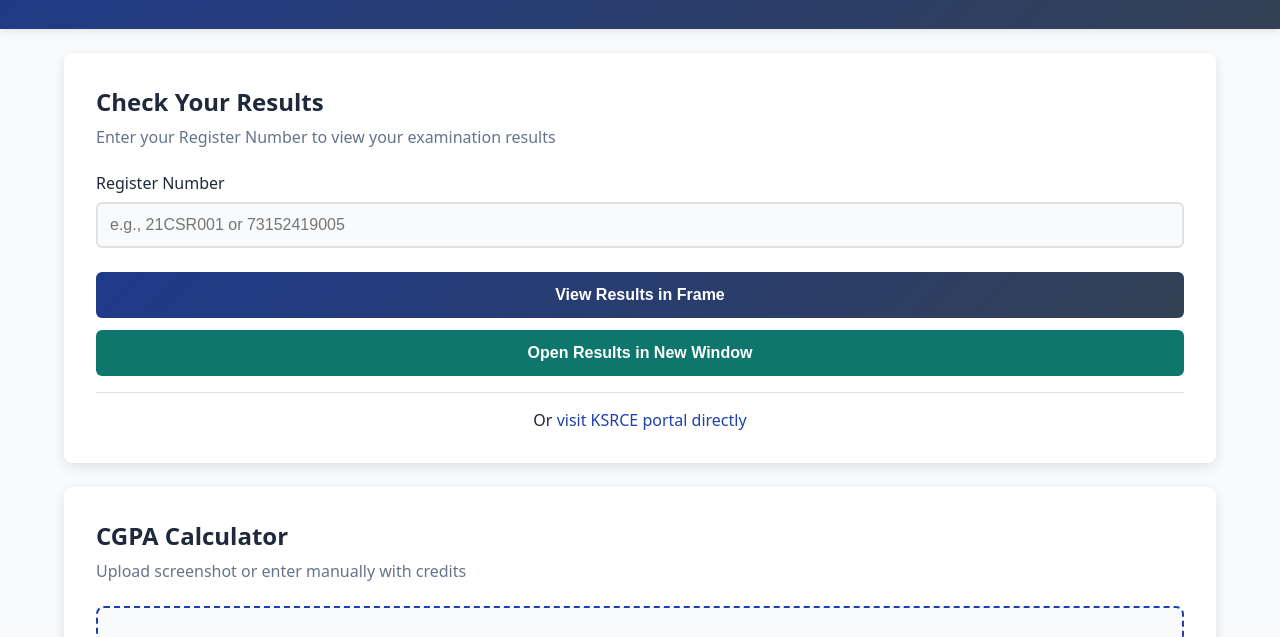
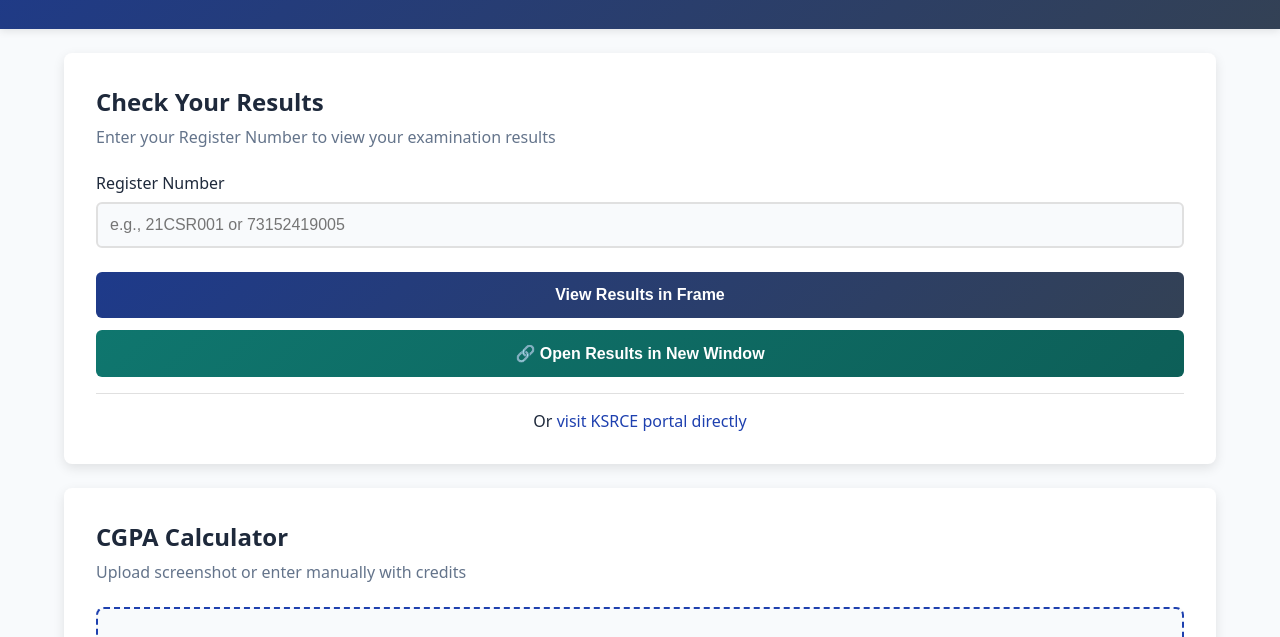
Before and after one commit to Duraib04/Student_CGPA_CALCULATOR, a plain HTML site: page index.html in a window 1280 px wide. Shown: the part 108-745 px from the top of the page. Drawn offline with Linux system fonts and the light colour scheme.

Commit message:
Fix new window button - use native form submission
- Replaced JavaScript function with native HTML form submission
- Created separate forms for iframe and new window viewing
- Shared regno input field between both forms
- Better reliability with native form POST
- Added icon and improved button styling
- Removed complex JavaScript function in favor of simpler approach

```diff
--- a/index.html
+++ b/index.html
@@ -24,26 +24,35 @@
       <h2>Check Your Results</h2>
       <p class="instructions">Enter your Register Number to view your examination results</p>
 
-      <form id="resultForm" method="post" action="https://www.ksrceresults.com/" target="resultsFrame">
-        <input type="hidden" name="webresult" value="Webresult">
-
       <div class="form-group">
         <label for="regno">Register Number</label>
         <input
           type="text"
           id="regno"
-            name="regno"
           class="form-input"
           placeholder="e.g., 21CSR001 or 73152419005"
           required>
       </div>
 
+      <!-- Form for viewing in frame -->
+      <form id="resultForm" method="post" action="https://www.ksrceresults.com/" target="resultsFrame" style="display: inline-block; width: 100%;">
+        <input type="hidden" name="webresult" value="Webresult">
+        <input type="hidden" id="regnoHidden1" name="regno" value="">
         <input type="hidden" name="resulttype" value="universityresult">
         <input type="hidden" name="submit" value="Submit">
 
         <button type="submit" class="submit-btn">View Results in Frame</button>
-        <button type="button" onclick="openResultsInNewWindow()" class="submit-btn" style="margin-top: 0.75rem; background: #0f766e;">
-          Open Results in New Window
+      </form>
+
+      <!-- Form for opening in new window -->
+      <form id="newWindowForm" method="post" action="https://www.ksrceresults.com/" target="_blank" style="display: inline-block; width: 100%; margin-top: 0.75rem;">
+        <input type="hidden" name="webresult" value="Webresult">
+        <input type="hidden" id="regnoHidden2" name="regno" value="">
+        <input type="hidden" name="resulttype" value="universityresult">
+        <input type="hidden" name="submit" value="Submit">
+
+        <button type="submit" class="submit-btn" style="background: linear-gradient(135deg, #0f766e 0%, #0d5f58 100%);">
+          🔗 Open Results in New Window
         </button>
       </form>
 
--- a/script.js
+++ b/script.js
@@ -196,7 +196,7 @@ function validateRegisterNumber(regno) {
   return alphanumericPattern.test(regno) || numericPattern.test(regno);
 }
 
-// Handle form submission
+// Handle form submissions
 document.getElementById('resultForm').addEventListener('submit', function(e) {
   e.preventDefault();
 
@@ -232,8 +232,10 @@ document.getElementById('resultForm').addEventListener('submit', function(e) {
   window.location.href = 'results.html';
 });
 
-// Open results directly in new window
-function openResultsInNewWindow() {
+// Handle new window form submission
+document.getElementById('newWindowForm').addEventListener('submit', function(e) {
+  e.preventDefault();
+
   const regno = document.getElementById('regno').value.trim().toUpperCase();
   const formContainer = document.querySelector('.form-container');
 
@@ -254,38 +256,17 @@ function openResultsInNewWindow() {
     existingError.remove();
   }
 
-  // Create form and submit to new window
-  const form = document.createElement('form');
-  form.method = 'post';
-  form.action = 'https://www.ksrceresults.com/';
-  form.target = '_blank';
-  form.style.display = 'none';
-
-  const fields = {
-    webresult: 'Webresult',
-    regno: regno,
-    resulttype: 'universityresult',
-    submit: 'Submit'
-  };
-
-  for (const [name, value] of Object.entries(fields)) {
-    const input = document.createElement('input');
-    input.type = 'hidden';
-    input.name = name;
-    input.value = value;
-    form.appendChild(input);
-  }
-
-  document.body.appendChild(form);
-  form.submit();
-  document.body.removeChild(form);
+  // Set the hidden input value and submit
+  document.getElementById('regnoHidden2').value = regno;
+  this.submit();
 
   toast.success('Results opened in new window!', {
     title: 'Success',
     duration: 4000
   });
-}
+});
 
+// Open results directly in new window
 // CGPA Calculator Functions
 let rowCount = 1;
 
```
Lines whose indentation alone changed are shown as unchanged.
